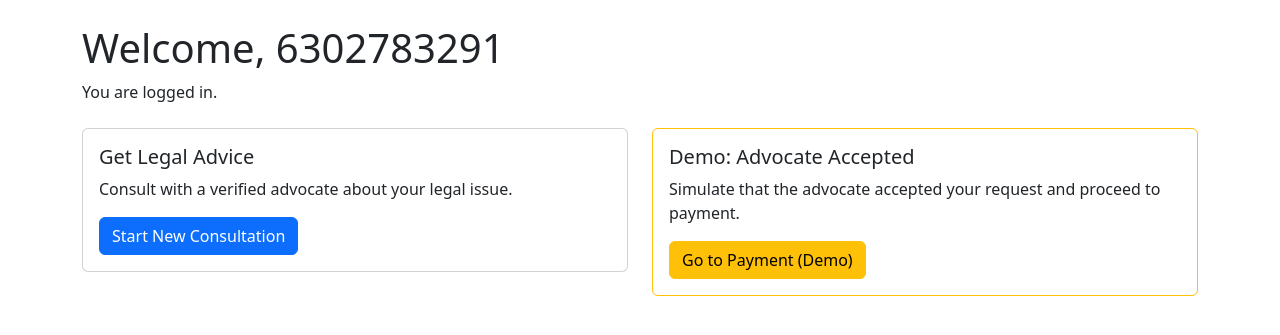
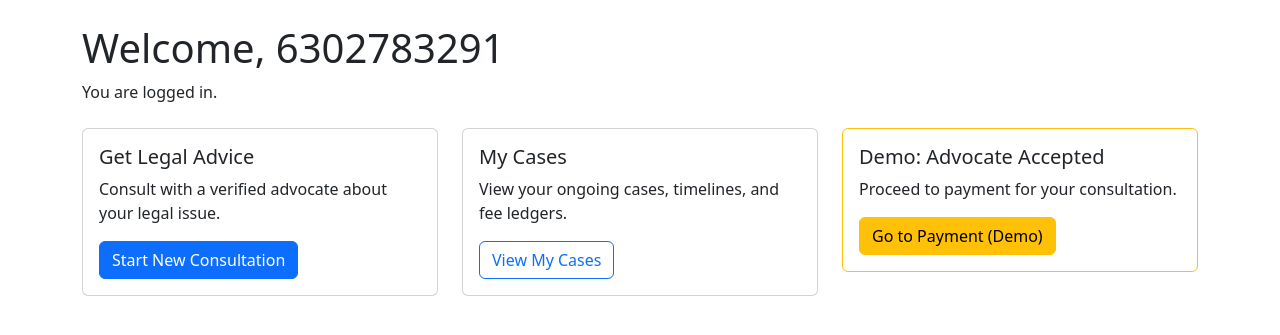
Before and after one commit to saivamsisinguru/nyayasetu, a Flask app: page /dashboard in a window 1280 px wide. Shown: the part 56-391 px from the top of the page. Run offline with Flask 3, Linux system fonts and the light colour scheme; a user stored in the database is signed in.

Commit message:
Update dashboard.html

```diff
--- a/templates/dashboard.html
+++ b/templates/dashboard.html
@@ -5,7 +5,7 @@
 <p>You are logged in.</p>
 
 <div class="row mt-4">
-    <div class="col-md-6">
+    <div class="col-md-4">
         <div class="card">
             <div class="card-body">
                 <h5 class="card-title">Get Legal Advice</h5>
@@ -15,12 +15,22 @@
         </div>
     </div>
 
+    <div class="col-md-4">
+        <div class="card">
+            <div class="card-body">
+                <h5 class="card-title">My Cases</h5>
+                <p class="card-text">View your ongoing cases, timelines, and fee ledgers.</p>
+                <a href="{{ url_for('my_cases') }}" class="btn btn-outline-primary">View My Cases</a>
+            </div>
+        </div>
+    </div>
+
     {% if session.get('advocate_name') %}
-    <div class="col-md-6">
+    <div class="col-md-4">
         <div class="card border-warning">
             <div class="card-body">
                 <h5 class="card-title">Demo: Advocate Accepted</h5>
-                <p class="card-text">Simulate that the advocate accepted your request and proceed to payment.</p>
+                <p class="card-text">Proceed to payment for your consultation.</p>
                 <a href="{{ url_for('consult_payment') }}" class="btn btn-warning">Go to Payment (Demo)</a>
             </div>
         </div>
```
